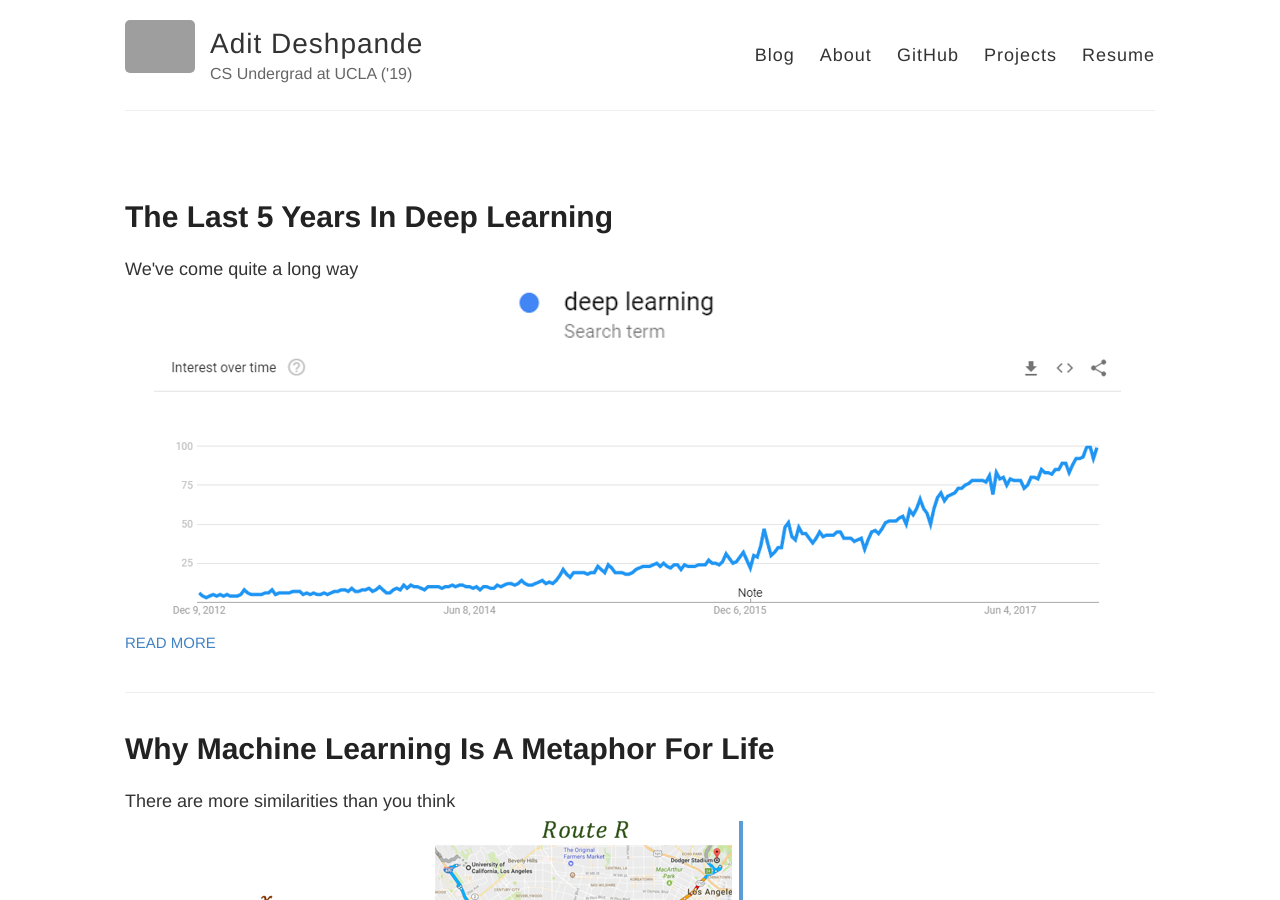
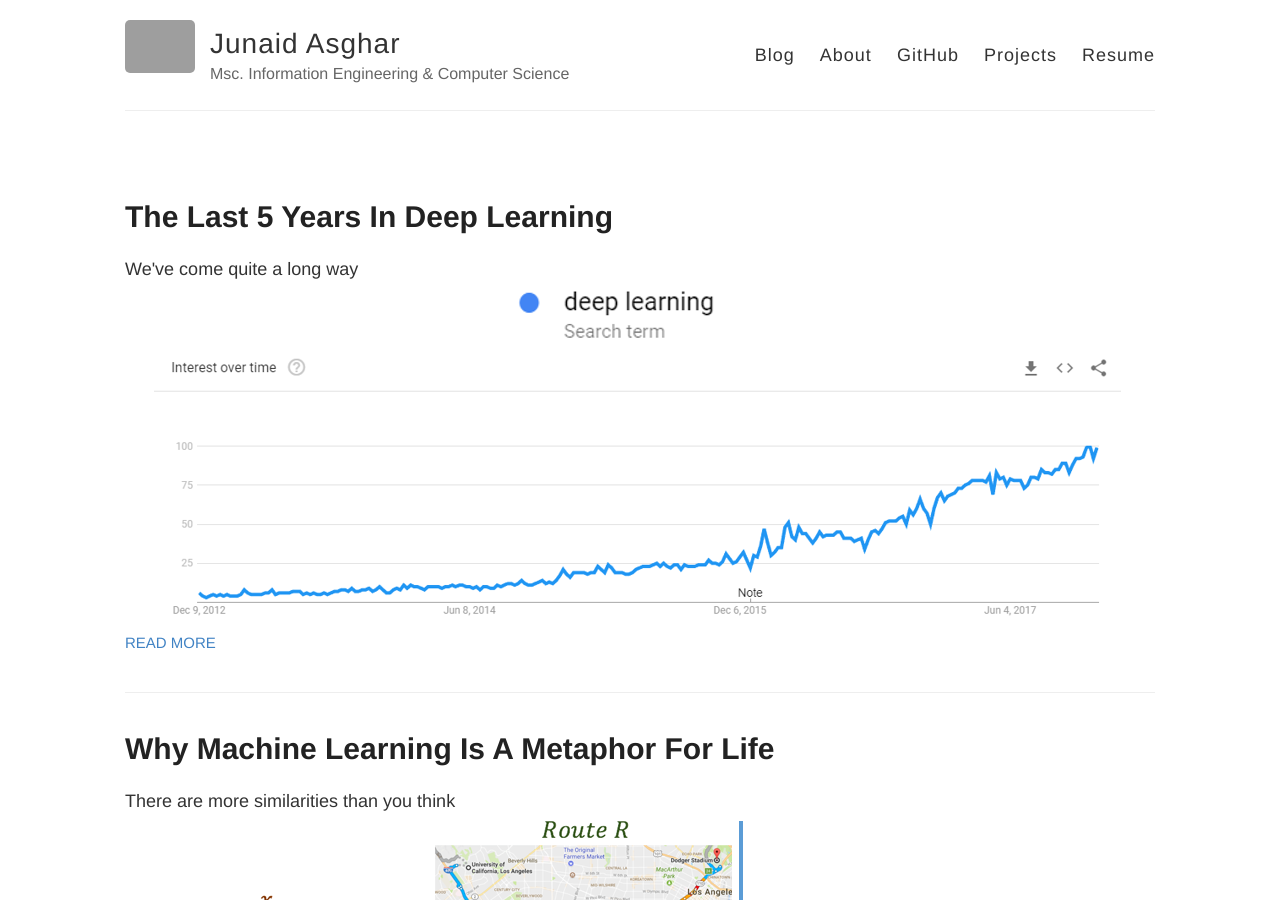
Before and after one commit to JunaidAsghar/JunaidAsghar.github.io, a Jekyll site: the page built from index.html, in a window 1280 px wide and 900 px high. Built offline with Jekyll 4.4.1, drawn with Linux system fonts in a browser that asks for light colours; grey boxes are pictures that could not be loaded.

Commit message:
Update _config.yml

```diff
--- a/_config.yml
+++ b/_config.yml
@@ -3,10 +3,10 @@
 #
 
 # Name of your site (displayed in the header)
-name: Adit Deshpande
+name: Junaid Asghar
 
 # Short bio or description (displayed in the header)
-description: CS Undergrad at UCLA ('19)
+description: Msc. Information Engineering & Computer Science
 
 # URL of your avatar or profile pic (you could use your GitHub profile pic)
 avatar: https://media.licdn.com/mpr/mpr/shrinknp_400_400/AAEAAQAAAAAAAAI-AAAAJDY5YmU0MmU0LWU2NzctNDI4Zi04ZTk4LTdlNjE1NGMyYzE2NQ.jpg
@@ -18,15 +18,15 @@ avatar: https://media.licdn.com/mpr/mpr/shrinknp_400_400/AAEAAQAAAAAAAAI-AAAAJDY
 # Includes an icon in the footer for each username you enter
 footer-links:
   dribbble:
-  email: adeshpande3@g.ucla.edu
-  facebook: adit.deshpande.5
+  email: junaidasghar160@gmail.com
+  facebook:
   flickr:
-  github: adeshpande3
-  instagram: thejugglinguy
-  linkedin: aditdeshpande
+  github: JunaidAsghar
+  instagram:
+  linkedin: JunaidAsghar
   pinterest:
-  rss: adeshpande
-  twitter: aditdeshpande3
+  rss:
+  twitter:
   stackoverflow: # your stackoverflow profile, e.g. "users/50476/bart-kiers"
   youtube: # channel/<your_long_string> or user/<user-name>
   googleplus: # anything in your profile username that comes after plus.google.com/
@@ -47,7 +47,7 @@ url:
 # (http://yourusername.github.io/repository-name)
 # and NOT your User repository (http://yourusername.github.io)
 # then add in the baseurl here, like this: "/repository-name"
-baseurl: "/adeshpande3.github.io"
+baseurl: ""
 
 #
 # !! You don't need to change any of the configuration flags below !!
```
